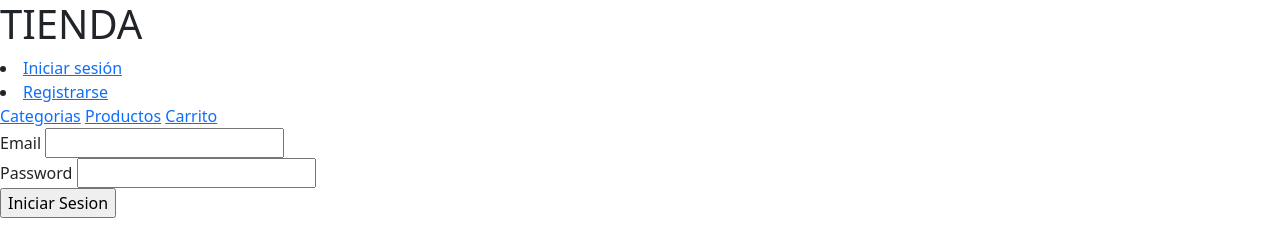
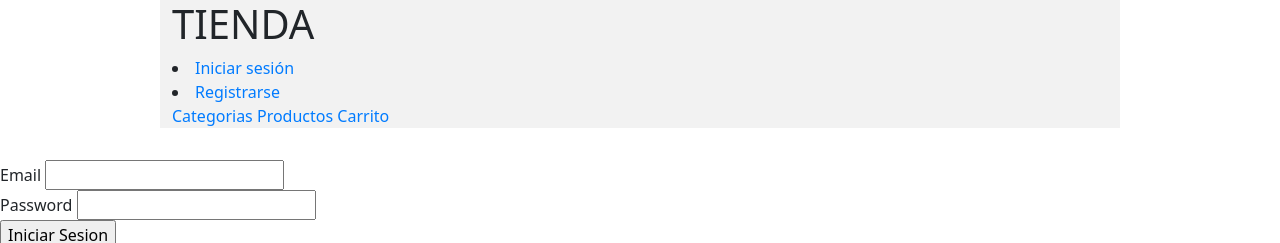
Before and after one commit to martaaml/tiendaPHP, a PHP site: page /tiendecita/login in a window 1280 px wide. Shown: the top 243 px of the page. Run offline with PHP 8.4, Linux system fonts and the light colour scheme; some libraries are stand-ins or nearby versions.

Commit message:
añadir algunos estilos

```diff
--- a/src/Views/layout/footer.php
+++ b/src/Views/layout/footer.php
@@ -1,4 +1,31 @@
 <script src="https://cdn.jsdelivr.net/npm/bootstrap@5.2.3/dist/js/bootstrap.bundle.min.js" integrity="sha384-kenU1KFdBIe4zVF0s0G1M5b4hcpxyD9F7jL+jjXkk+Q2h455rYXK/7HAuoJl+0I4" crossorigin="anonymous"></script>
 </main>
 
-<footer></footer>
+<footer class="container" style="background-color:rgb(7, 153, 167);">
+    <p></p>Copyright &copy; 2023 Marta Marin Lornete</p>
+    <p>Todos los derechos reservados</p>
+    </p>Marta Marin Lornete</p>
+    <img src="https://www.flaticon.com/svg/static/icons/svg/25/25441.svg" alt="logo">
+</footer>
+
+<style>
+    .container {
+        max-width: 960px;
+        margin: 0 auto;
+    }
+    .container > footer {
+        display: flex;
+        justify-content: space-between;
+        align-items: center;
+        padding: 1rem;
+        text-align: center;
+    }
+    .container > footer > p {
+        font-size: 1.5rem;
+        margin: 0;
+        align-items: center;
+    }
+    .container > footer > img {
+        width: 100px;
+    }
+</style>
--- a/src/Views/layout/header.php
+++ b/src/Views/layout/header.php
@@ -6,7 +6,7 @@
     <link href="https://cdn.jsdelivr.net/npm/@mdi/font/css/materialdesignicons.min.css" rel="stylesheet">
     <link href="https://cdn.jsdelivr.net/npm/bootstrap@5.2.3/dist/css/bootstrap.min.css" rel="stylesheet" integrity="sha384-rbsA2VBKQhggwzxH7pPCaAqO46MgnOM80zW1RWuH61DGLwZJEdK2Kadq2F9CUG65" crossorigin="anonymous">
 </head>
-    <header>
+    <header class="container" style="background-color: #f2f2f2;">
         <h1>TIENDA</h1>
         <nav>
             <?php if (isset($_SESSION['user'])) : ?>
@@ -23,4 +23,48 @@
             <?php endif; ?>
         </nav>
     </header>
+    <style>
+        .container {
+            max-width: 960px;
+            margin: 0 auto;
+        }
+        .container > header {
+            display: flex;
+            justify-content: space-between;
+            align-items: center;
+        }
+        .container > header > h1 {
+            font-size: 1.5rem;
+            margin: 0;
+        }
+        .container > header > nav {
+            display: flex;
+            gap: 1rem;
+        }
+        .container > header > nav > a {
+            text-decoration: none;
+            padding: 0.5rem 1rem;
+            border-radius: 0.5rem;
+            border: 1px solid transparent;
+            color: black;
+        }
+        .container > header > nav > a:hover {
+            border-color: black;
+        }
+        .container > header > nav > a.active {
+            border-color: black;
+        }
+        main {
+            margin-top: 2rem;
+        }
+        a {
+            color: #007bff;
+            text-decoration: none;
+            background-color: transparent;
+        }
+        a:hover {
+            color: #0056b3;
+            text-decoration: underline;
+        }
+    </style>
     <main>
```
Also changed, not shown: src/Controllers/CarritoController.php (+19 -0 lines), src/Repositories/pedidosRepository.php (line endings or trailing spaces).
